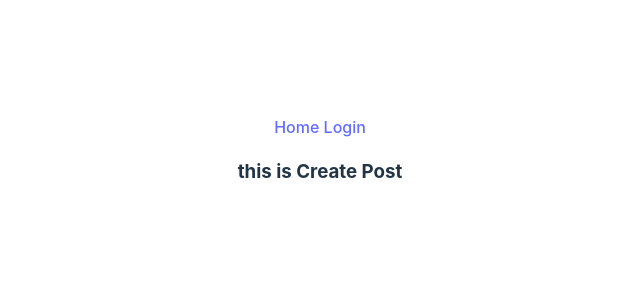
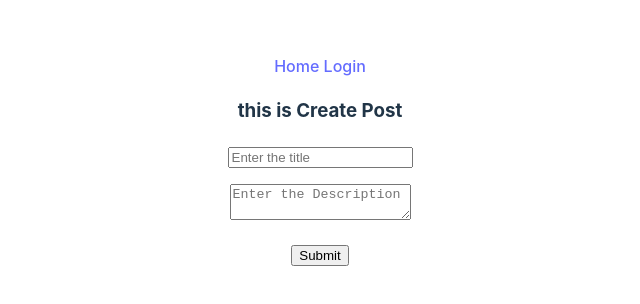
Before and after one commit to hassancodes/react-firebase-app, a React (Vite) app: page /CreatePost in a window 1280 px wide. Shown: the part 240-544 px from the top of the page, without its empty margins (320-960 px from the left). Built offline with nearby package versions, Linux system fonts and the light colour scheme; no server answers.

Commit message:
form validation: createpost

```diff
--- a/package.json
+++ b/package.json
@@ -10,11 +10,14 @@
     "preview": "vite preview"
   },
   "dependencies": {
+    "@hookform/resolvers": "^3.2.0",
     "firebase": "^10.1.0",
     "react": "^18.2.0",
     "react-dom": "^18.2.0",
     "react-firebase-hooks": "^5.1.1",
-    "react-router-dom": "^6.14.2"
+    "react-hook-form": "^7.45.4",
+    "react-router-dom": "^6.14.2",
+    "yup": "^1.2.0"
   },
   "devDependencies": {
     "@types/react": "^18.2.15",
--- a/src/App.tsx
+++ b/src/App.tsx
@@ -4,7 +4,7 @@ import { BrowserRouter as Router,Routes,Route } from 'react-router-dom';
 import {Login} from "./pages/Login";
 import {Home} from "./pages/Home";
 import {Navbar} from "./components/Navbar";
-import {CreatePost} from "./pages/CreatePost";
+import {CreatePost} from "./pages/create-post/CreatePost";
 
 
 function App() {
--- a/src/pages/CreatePost.tsx
+++ b/src/pages/create-post/CreatePost.tsx
@@ -1,11 +1,10 @@
+import { CreateForm } from "./create-form"
 export const CreatePost=()=>{
 
     return (
     <>
     <h3>this is Create Post</h3>
-    <form>
-
-    </form>
+    <CreateForm />
     </>
     )
 }
--- /dev/null
+++ b/src/pages/create-post/create-form.tsx
@@ -0,0 +1,38 @@
+import {useForm} from "react-hook-form"
+import * as yup from "yup";
+import { yupResolver } from "@hookform/resolvers/yup";
+
+
+// creating this interface to tell TypeScript the datatype of the "data" that is being passed into the onSubmit function
+interface FormData{
+    title:string;
+    description:string;
+}
+
+export const CreateForm = ()=>{
+
+// using yup.object().shape() to create a schema for the form.
+    const schema = yup.object().shape({
+        title:yup.string().required("you must add a  title").max(100),
+        description:yup.string().required("you must add a description").max(500),
+
+    });
+
+    // specifying form datatypes
+    const {register, handleSubmit, formState:{errors}} =useForm<FormData>({
+        resolver:yupResolver(schema),
+    })
+
+    // specifying s
+    const onCreatePost=(data:FormData)=>{
+        console.log(data);
+
+    }
+    return <form onSubmit = {handleSubmit(onCreatePost)}>
+        <input type="text" placeholder="Enter the title" {...register("title")}/>
+        <p style={{color:"red"}}>{errors.title?.message}</p>
+        <textarea placeholder="Enter the Description" {...register("description")}/>
+        <p style={{color:"red"}}>{errors.description?.message}</p>
+        <input type="submit" />
+    </form>
+}
```
Also changed, not shown: 1 other file (tests, documents, lock files or other folders).
